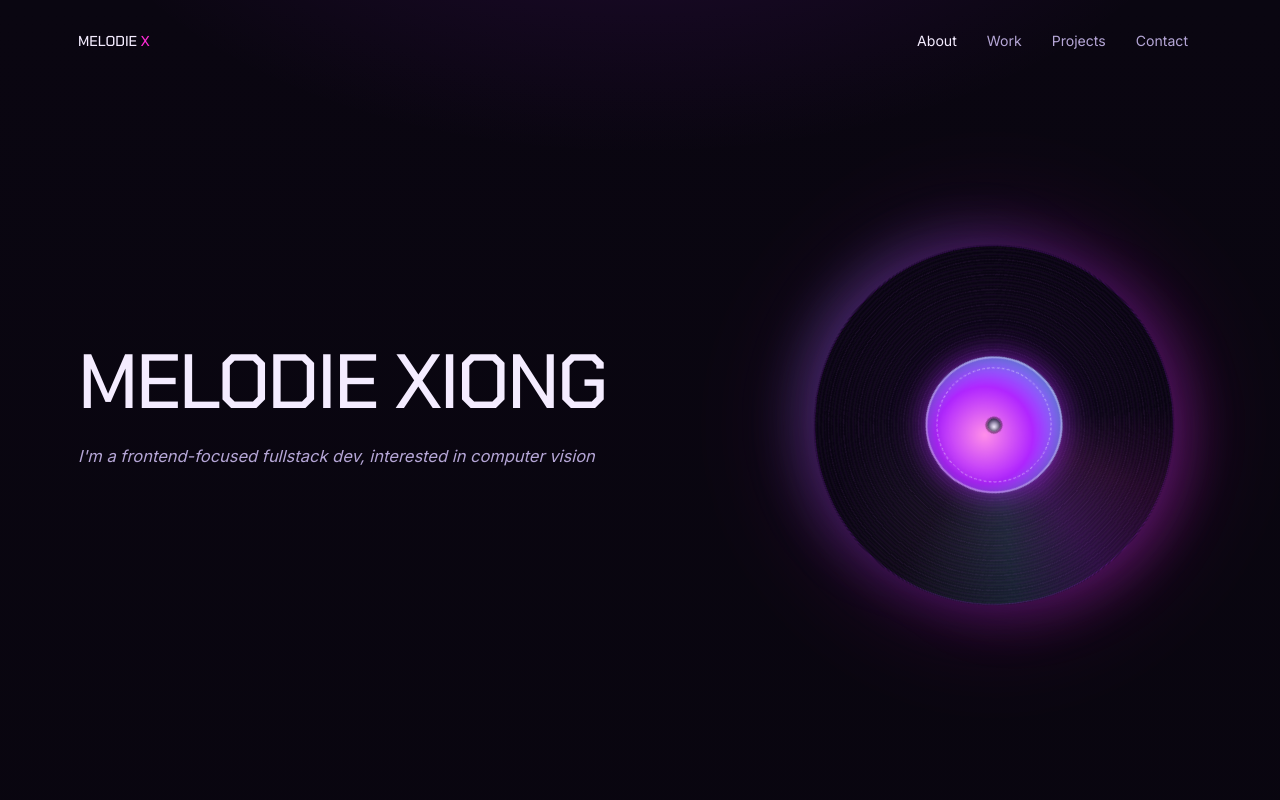
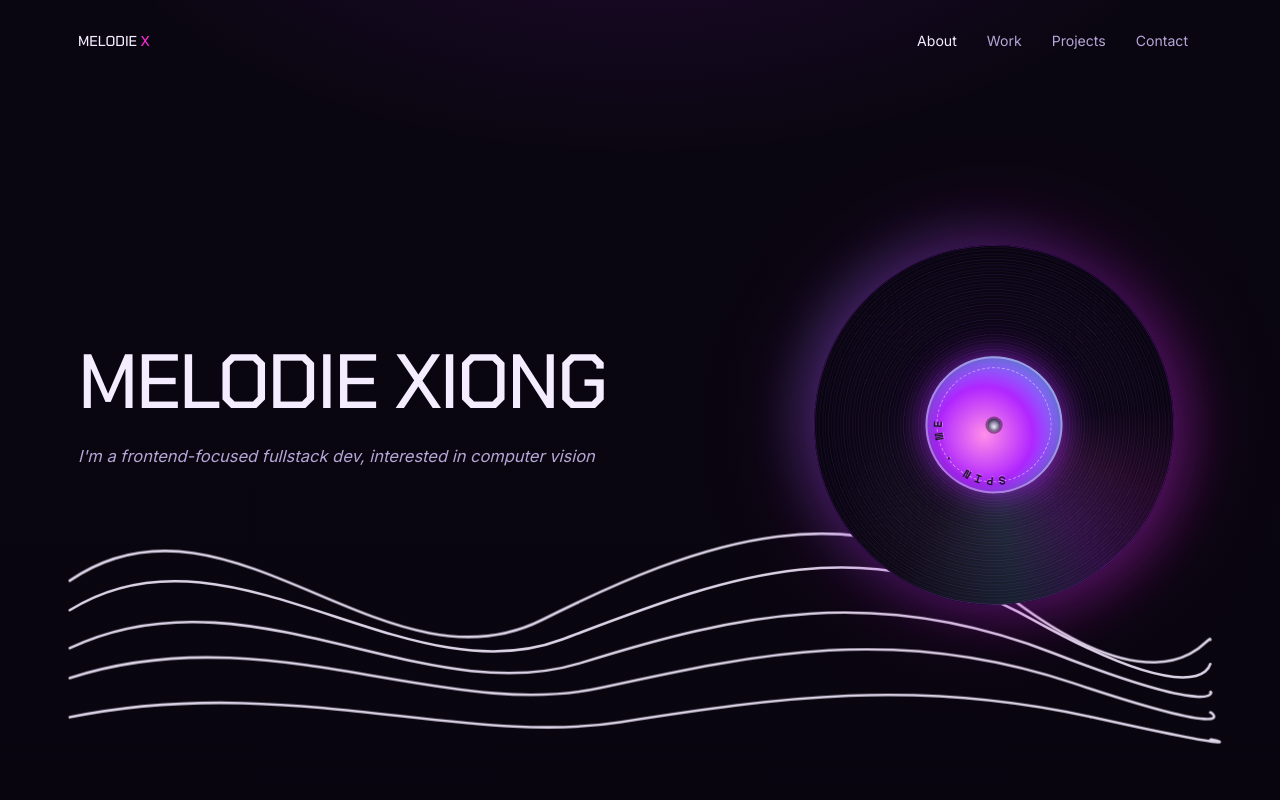
Before and after one commit to MelbearX123/personal_website, a React (Vite) app: page / in a window 1280 px wide. Shown: the top 800 px of the page. Built offline with nearby package versions, Linux system fonts and the light colour scheme; a web font is replaced by a local one.

Commit message:
spin disc and notes

```diff
--- a/src/sections/Sections.tsx
+++ b/src/sections/Sections.tsx
@@ -1,3 +1,4 @@
+import { useEffect, useRef } from 'react'
 import './sections.css'
 import miovisionLogo from '../assets/miovisonlogo.png'
 import port443Logo from '../assets/port443logo.png'
@@ -14,8 +15,7 @@ import modbotPreview from '../assets/modbot.png'
 */
 
 /* -------------------------------------------------------- SPINNING DISC */
-/* A vinyl record: grooved dark platter with a neon-lit label at center.
-   Used on the hero (large) — no ornamental extras. */
+
 function VinylDisc({
   size = 340,
   className = '',
@@ -25,21 +25,173 @@ function VinylDisc({
   className?: string
   spinning?: boolean
 }) {
+  const platterRef = useRef<HTMLDivElement>(null)
+
+  const angleRef = useRef(0)
+  const draggingRef = useRef(false)
+  const centreRef = useRef({ x: 0, y: 0 })
+  const lastPointerAngleRef = useRef(0)
+  const lastNoteAtRef = useRef(0)
+
+  /*
+    Emit a music-note glyph that rides one of the five wavy staff
+    lines on the landing page. Uses SVG <animateMotion> pointing at
+    the picked path (staff-line-1..5), so the note follows the exact
+    curve. The note removes itself when the motion animation ends.
+  */
+  const spawnNote = () => {
+    const staff = document.querySelector('.hero__staff') as SVGSVGElement | null
+    if (!staff) return
+    const ns = 'http://www.w3.org/2000/svg'
+    const glyphs = ['♪', '♫', '♩', '♬']
+    const lineIndex = 1 + Math.floor(Math.random() * 5)
+
+    const g = document.createElementNS(ns, 'g')
+    g.setAttribute('class', 'staff-note')
+
+    const text = document.createElementNS(ns, 'text')
+    text.textContent = glyphs[Math.floor(Math.random() * glyphs.length)]
+    text.setAttribute('font-size', String(24 + Math.random() * 10))
+    text.setAttribute('text-anchor', 'middle')
+    text.setAttribute('dominant-baseline', 'middle')
+    g.appendChild(text)
+
+    // Slide the note along the chosen staff line.
+    const motion = document.createElementNS(ns, 'animateMotion')
+    motion.setAttribute('dur', `${2.2 + Math.random() * 1.2}s`)
+    motion.setAttribute('fill', 'freeze')
+    motion.setAttribute('rotate', 'auto')
+    motion.setAttribute('calcMode', 'spline')
+    motion.setAttribute('keyTimes', '0;1')
+    motion.setAttribute('keySplines', '0.22 0.61 0.36 1')
+    const mpath = document.createElementNS(ns, 'mpath')
+    mpath.setAttribute('href', `#staff-line-${lineIndex}`)
+    motion.appendChild(mpath)
+    g.appendChild(motion)
+
+    // Fade in and out over the same window so it doesn't just pop away.
+    const fade = document.createElementNS(ns, 'animate')
+    fade.setAttribute('attributeName', 'opacity')
+    fade.setAttribute('values', '0;1;1;0')
+    fade.setAttribute('keyTimes', '0;0.15;0.75;1')
+    fade.setAttribute('dur', motion.getAttribute('dur') as string)
+    fade.setAttribute('fill', 'freeze')
+    g.appendChild(fade)
+
+    staff.appendChild(g)
+    // Some browsers won't auto-start SMIL added dynamically; nudge it.
+    ;(motion as unknown as { beginElement?: () => void }).beginElement?.()
+    ;(fade as unknown as { beginElement?: () => void }).beginElement?.()
+
+    const durMs = parseFloat(motion.getAttribute('dur') as string) * 1000
+    setTimeout(() => g.remove(), durMs + 200)
+  }
+
+  useEffect(() => {
+    if (!spinning) return
+    let raf = 0
+    let prev = performance.now()
+    const degPerSec = 360 / 10   // one revolution every ~10 seconds
+
+    const tick = (now: number) => {
+      const dt = (now - prev) / 1000
+      prev = now
+      if (!draggingRef.current) {
+        angleRef.current += degPerSec * dt
+      }
+      const el = platterRef.current
+      if (el) el.style.transform = `rotate(${angleRef.current}deg)`
+      raf = requestAnimationFrame(tick)
+    }
+    raf = requestAnimationFrame(tick)
+    return () => cancelAnimationFrame(raf)
+  }, [spinning])
+
+  // Angle (in degrees) from the platter's centre to the pointer.
+  const pointerAngle = (clientX: number, clientY: number) => {
+    const c = centreRef.current
+    return (Math.atan2(clientY - c.y, clientX - c.x) * 180) / Math.PI
+  }
+
+  const onPointerDown = (e: React.PointerEvent<HTMLDivElement>) => {
+    const el = platterRef.current
+    if (!el) return
+    const rect = el.getBoundingClientRect()
+    centreRef.current = {
+      x: rect.left + rect.width / 2,
+      y: rect.top + rect.height / 2,
+    }
+    lastPointerAngleRef.current = pointerAngle(e.clientX, e.clientY)
+    draggingRef.current = true
+    el.setPointerCapture(e.pointerId)
+    el.classList.add('is-scrubbing')
+  }
+
+  const onPointerMove = (e: React.PointerEvent<HTMLDivElement>) => {
+    if (!draggingRef.current) return
+    const a = pointerAngle(e.clientX, e.clientY)
+    let delta = a - lastPointerAngleRef.current
+    // Wrap the delta into (-180, 180] so a jump across the −180/180
+    // boundary doesn't fling the disc a full turn.
+    if (delta > 180) delta -= 360
+    if (delta < -180) delta += 360
+    angleRef.current += delta
+    lastPointerAngleRef.current = a
+    const el = platterRef.current
+    if (el) el.style.transform = `rotate(${angleRef.current}deg)`
+
+    // Emit a note whenever the disc actually moved, throttled so we
+    // don't spam the DOM. Each note rides one of the staff lines.
+    const now = performance.now()
+    if (Math.abs(delta) > 0.5 && now - lastNoteAtRef.current > 130) {
+      lastNoteAtRef.current = now
+      spawnNote()
+    }
+  }
+
+  const endScrub = (e: React.PointerEvent<HTMLDivElement>) => {
+    draggingRef.current = false
+    const el = platterRef.current
+    if (!el) return
+    try { el.releasePointerCapture(e.pointerId) } catch {/* ignore */}
+    el.classList.remove('is-scrubbing')
+  }
+
   return (
     <div
-      className={`disc ${spinning ? 'disc--spin' : ''} ${className}`}
+      className={`disc ${className}`}
       style={{ width: size, height: size }}
-      aria-hidden="true"
     >
       <div className="disc__glow" />
-      <div className="disc__platter">
+      <div
+        className="disc__platter"
+        ref={platterRef}
+        onPointerDown={onPointerDown}
+        onPointerMove={onPointerMove}
+        onPointerUp={endScrub}
+        onPointerCancel={endScrub}
+      >
         <div className="disc__grooves" />
         <div className="disc__shine" />
         <div className="disc__label">
           <span className="disc__label-ring" />
+
+          <svg className="disc__label-text" viewBox="0 0 100 100" aria-hidden="true">
+            <defs>
+              {/* upper half of a circle; textPath rides its top arc */}
+              <path id="disc-arc-top" d="M 12 50 A 38 38 0 0 1 88 50" fill="none"/>
+            </defs>
+            <text className="disc__label-word">
+              <textPath href="#disc-arc-top" startOffset="50%" textAnchor="middle">
+                SPIN&nbsp;·&nbsp;ME
+              </textPath>
+            </text>
+          </svg>
+
           <span className="disc__spindle" />
         </div>
       </div>
+
     </div>
   )
 }
@@ -58,6 +210,42 @@ export function Hero() {
             <em>I'm a frontend-focused fullstack dev, interested in computer vision</em>
           </p>
         </div>
+
+        <svg
+          className="hero__staff"
+          viewBox="0 0 1200 260"
+          xmlns="http://www.w3.org/2000/svg"
+          aria-hidden="true"
+        >
+          <g
+            fill="none"
+            stroke="rgba(244, 236, 255, 0.9)"
+            strokeWidth="2.6"
+            strokeLinecap="round"
+            strokeLinejoin="round"
+          >
+            <path id="staff-line-1" d="M 20 90
+                     C 180 -20, 340 210, 500 130
+                     S 820 -10,  980 110
+                     S 1180 140, 1180 150"/>
+            <path id="staff-line-2" d="M 20 120
+                     C 180  20, 360 210, 520 150
+                     S 820  30, 1000 130
+                     S 1180 170, 1180 175"/>
+            <path id="staff-line-3" d="M 20 155
+                     C 200  70, 380 220, 540 170
+                     S 840  90, 1020 160
+                     S 1180 195, 1180 200"/>
+            <path id="staff-line-4" d="M 20 185
+                     C 220 120, 400 230, 560 195
+                     S 860 130, 1040 190
+                     S 1180 218, 1180 220"/>
+            <path id="staff-line-5" d="M 20 215
+                     C 240 170, 420 245, 580 220
+                     S 880 175, 1060 215
+                     S 1180 235, 1180 238"/>
+          </g>
+        </svg>
 
         <div className="hero__right">
           <VinylDisc size={360} className="hero__disc" />
@@ -221,10 +409,6 @@ export function SelectedWork() {
 }
 
 /* --------------------------------------------------------------- FOOTER */
-/*
-  The "Contact" nav item scrolls here. We show a compact footer strip
-  with three icon links (mail / GitHub / LinkedIn) and a copyright.
-*/
 export function Contact() {
   return (
     <footer id="contact" className="footer">
--- a/src/sections/sections.css
+++ b/src/sections/sections.css
@@ -56,6 +56,40 @@
   font-size: 1.03rem;
   line-height: 1.55;
   margin-bottom: 34px;
+}
+
+.hero__staff {
+  position: absolute;
+  left: 0;
+  right: 0;
+  bottom: -150px;      /* sit near the very bottom of the hero */
+  width: 100%;
+  height: auto;       /* keep viewBox aspect so notes aren't squished */
+  pointer-events: none;
+  z-index: 0;
+  overflow: visible;
+  clip-path: inset(0 100% 0 0);
+  animation: staff-reveal 3.4s cubic-bezier(0.22, 0.61, 0.36, 1) 0.4s forwards;
+}
+@keyframes staff-reveal {
+  from { clip-path: inset(0 100% 0 0); }
+  to   { clip-path: inset(0 0     0 0); }
+}
+
+.hero__staff path {
+  animation: staff-flow 7s ease-in-out infinite;
+  transform-origin: center;
+  will-change: transform;
+}
+.hero__staff path:nth-child(1) { animation-duration: 6.4s; animation-delay: 0s;    }
+.hero__staff path:nth-child(2) { animation-duration: 7.2s; animation-delay: -0.9s; }
+.hero__staff path:nth-child(3) { animation-duration: 6.8s; animation-delay: -1.8s; }
+.hero__staff path:nth-child(4) { animation-duration: 7.5s; animation-delay: -2.7s; }
+.hero__staff path:nth-child(5) { animation-duration: 6.6s; animation-delay: -3.6s; }
+
+@keyframes staff-flow {
+  0%, 100% { transform: translateY(-7px); }
+  50%      { transform: translateY( 7px); }
 }
 
 .hero__cta { display: flex; gap: 12px; flex-wrap: wrap; }
@@ -222,8 +256,38 @@
   z-index: 2;
 }
 
-.disc--spin .disc__platter { animation: spin 10s linear infinite; }
-@keyframes spin { to { transform: rotate(360deg); } }
+.disc__platter {
+  cursor: grab;
+  touch-action: none;   /* stop the browser from panning while dragging on touch */
+  user-select: none;
+}
+.disc__platter.is-scrubbing { cursor: grabbing; }
+
+.disc__label-text {
+  position: absolute;
+  inset: 0;
+  pointer-events: none;
+}
+.disc__label-word {
+  font-family: var(--font-mono);
+  font-size: 8.5px;
+  letter-spacing: 3px;
+  fill: rgba(11, 7, 20, 0.85);
+  font-weight: 700;
+}
+.disc__label-word--bot {
+  font-size: 6px;
+  letter-spacing: 3px;
+  fill: rgba(11, 7, 20, 0.65);
+}
+
+.staff-note text {
+  fill: var(--pink-soft);
+  font-family: 'Segoe UI Symbol', 'Apple Color Emoji', 'Segoe UI Emoji', sans-serif;
+  filter:
+    drop-shadow(0 0 4px rgba(255, 43, 214, 0.85))
+    drop-shadow(0 0 14px rgba(176, 38, 255, 0.55));
+}
 
 /* ============================================================= EYEBROW == */
 /* Section eyebrow tweak — a single softer neon-cyan label */
```
